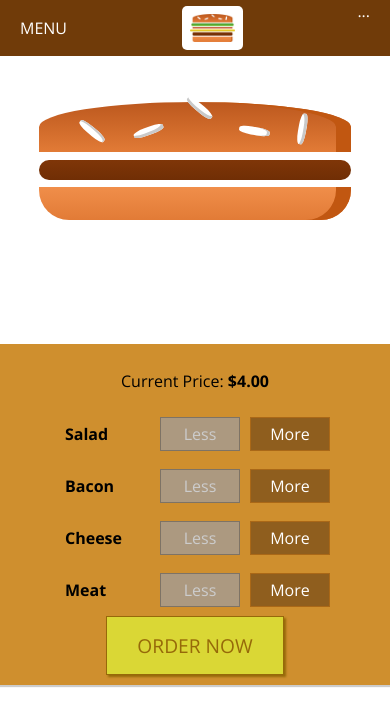
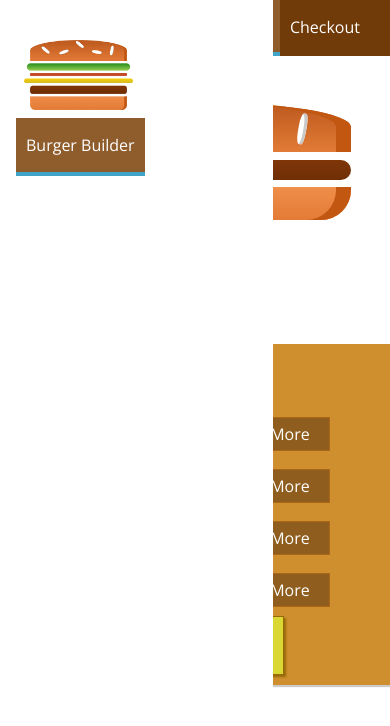
Before and after one commit to dbmarch/burger-builder, a React app: page / in a window 390 px wide. Shown: the top 726 px of the page. Built offline with nearby package versions, Linux system fonts and the light colour scheme.

Commit message:
Added responsive sidebar

```diff
--- a/src/components/Layout/Layout.js
+++ b/src/components/Layout/Layout.js
@@ -1,12 +1,15 @@
 import React from 'react';
 import Aux from '../../hoc/Aux2';
 import Toolbar from '../Navigation/Toolbar/Toolbar';
+import SideDrawer from '../Navigation/SideDrawer/SideDrawer';
 import classes from './Layout.css';
+
 
 
 const layout = ( props ) => (
     <Aux>
     <Toolbar />
+    <SideDrawer />
     <div> Toolbar, SideDrawer, Backdrop</div>
     <main className = {classes.Content}>
         {props.children}
--- a/src/components/Logo/Logo.css
+++ b/src/components/Logo/Logo.css
@@ -1,7 +1,7 @@
 .Logo {
     background-color: white;
     padding: 8px;
-    height: 80%;
+    height: 100%;
     box-sizing: border-box;
     border-radius: 5px;
 }
--- a/src/components/Logo/Logo.js
+++ b/src/components/Logo/Logo.js
@@ -3,7 +3,7 @@
 import classes from './Logo.css';
 
 const logo = (props) => (
-    <div className={classes.Logo}>
+    <div className={classes.Logo} style= {{height: props.height}}>
         <img src={burgerLogo} alt="myBurger" />
     </div>
 )
--- /dev/null
+++ b/src/components/Navigation/NavigationItems/NavigationItem/NavigationItem.css
@@ -0,0 +1,25 @@
+.NavigationItem {
+    margin: 0;
+    box-sizing: border-box;
+    display: flex;
+    height: 100%;
+    align-items: center;
+}
+
+.NavigationItem a{
+    color: white;
+    text-decoration: none;
+    height: 100%;
+    padding: 16px 10px;
+    border-bottom: 4px solid transparent;
+    box-sizing: border-box;
+    display: block;
+}
+
+.NavigationItem a:hover,
+.NavigationItem a:active,
+.NavigationItem a.active {
+    background-color: #8F5C2C;
+    border-bottom: 4px solid #40a4C8;
+    color: white;
+}
--- /dev/null
+++ b/src/components/Navigation/NavigationItems/NavigationItem/NavigationItem.js
@@ -0,0 +1,14 @@
+import React from 'react';
+import classes from './NavigationItem.css'
+
+
+const navigationItem = (props) => (
+    <li className={classes.NavigationItem}>
+        <a
+            href={props.link}
+            className = {props.active ? classes.active : null}>    {props.children}
+        </a>
+    </li>
+);
+
+export default navigationItem;
--- /dev/null
+++ b/src/components/Navigation/NavigationItems/NavigationItems.css
@@ -0,0 +1,8 @@
+.NavigationItems {
+    margin: 0;
+    padding: 0;
+    list-style: none;
+    display: flex;
+    align-items: center;
+    height: 100%;
+}
--- /dev/null
+++ b/src/components/Navigation/NavigationItems/NavigationItems.js
@@ -0,0 +1,13 @@
+import React from 'react';
+import classes from './NavigationItems.css';
+import NavigationItem from './NavigationItem/NavigationItem';
+
+const navigationItems = (props) => (
+    <ul className = {classes.NavigationItems}>
+        <NavigationItem  link="/" active>Burger Builder</NavigationItem>
+        <NavigationItem  link="/" >Checkout</NavigationItem>
+    </ul>
+);
+
+
+export default navigationItems;
--- /dev/null
+++ b/src/components/Navigation/SideDrawer/SideDrawer.css
@@ -0,0 +1,28 @@
+.SideDrawer {
+    position: fixed;
+    width: 280px;
+    max-width:70%;
+    height: 100%;
+    left: 0;
+    top: 0;
+    z-index: 200;
+    background-color: white;
+    padding: 32px 16px;
+    box-sizing: border-box;
+    transition: transform 0.3s ease-out;
+}
+
+@media (min-width: 500px) {
+    .SideDrawer {
+        display: none;
+    }
+}
+
+
+.Open {
+    transform: translateX(0);
+}
+
+.Close {
+    transform:translateX(-100%);
+}
--- /dev/null
+++ b/src/components/Navigation/SideDrawer/SideDrawer.js
@@ -0,0 +1,18 @@
+import React from 'react';
+import Logo from '../../Logo/Logo';
+import NavigationItems from '../NavigationItems/NavigationItems';
+import classes from './SideDrawer.css';
+
+const sideDrawer = (props) => {
+
+    return (
+        <div className = {classes.SideDrawer}>
+            <Logo height = '11%'/>
+            <nav>
+                <NavigationItems />
+            </nav>
+        </div>
+    );
+}
+
+export default sideDrawer;
--- a/src/components/Navigation/Toolbar/Toolbar.css
+++ b/src/components/Navigation/Toolbar/Toolbar.css
@@ -17,3 +17,7 @@
 .Toolbar nav {
     height: 100%;
 }
+
+.Logo {
+    height: 80%;
+}
--- a/src/components/Navigation/Toolbar/Toolbar.js
+++ b/src/components/Navigation/Toolbar/Toolbar.js
@@ -1,13 +1,14 @@
 import React from 'react';
 import classes from './Toolbar.css';
 import Logo from '../../Logo/Logo';
+import NavigationItems from '../NavigationItems/NavigationItems'
 
 const toolbar = (props) => (
     <header className={classes.Toolbar}>
         <div> MENU </div>
-        <Logo />
+        <Logo height = "80%"/>
         <nav>
-            ...
+            <NavigationItems />
         </nav>
     </header>
 );
```
